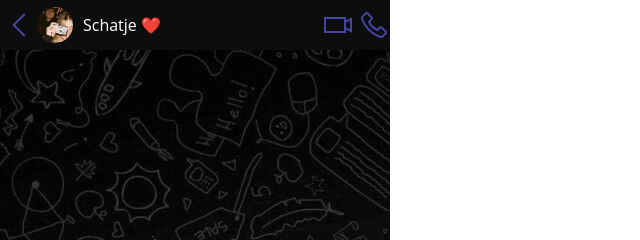
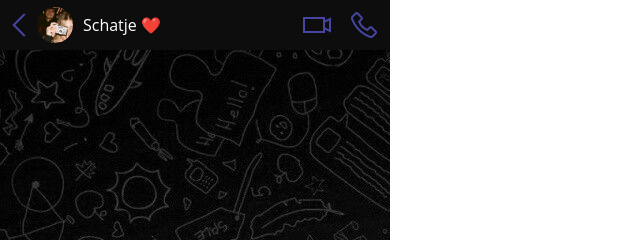
Before and after one commit to Jayr0/Jayr0.github.io, a plain HTML site: page index.html in a window 1280 px wide. Shown: the top 240 px of the page, 0-640 px from the left. Drawn offline with nearby package versions, Linux system fonts and the light colour scheme.

Commit message:
icon margin

```diff
--- a/index.html
+++ b/index.html
@@ -20,8 +20,8 @@
               <img class="image" src="images/profile_picture.png" alt="" />
               <p>Schatje ❤️</p>
             </div>
-            <div>
-              <i id="" class="las la-video la-2x"></i>
+            <div class="callicons">
+              <i class="las la-video la-2x"></i>
               <i class="las la-phone la-2x"></i>
             </div>
           </div>
--- a/main.css
+++ b/main.css
@@ -80,6 +80,11 @@ body {
         }
     }
 }
+.callicons{
+    margin-right: 10px;
+    display: flex;
+    gap: 15px;
+}
 #backbutton {
     margin-left: 5px;
 }
```
